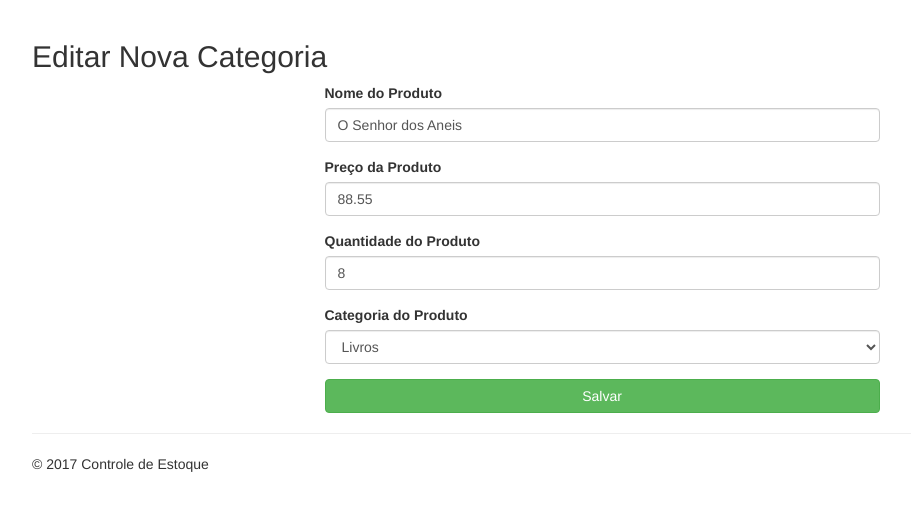
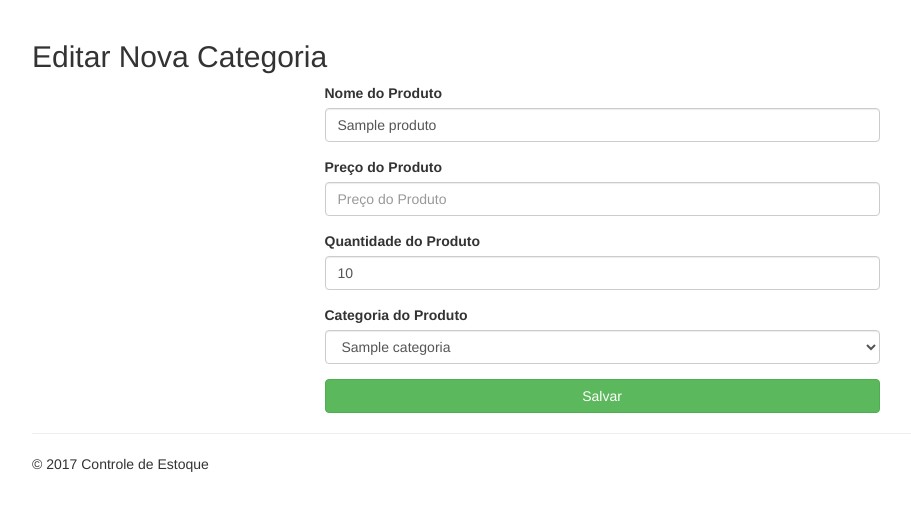
Before and after one commit to rayaf/pdo-php, a PHP site: page /produtos-editar.php?id=1 in a window 1280 px wide. Shown: the part 52-563 px from the top of the page, without its empty margins (38-949 px from the left). Run offline with PHP 8.4, Linux system fonts and the light colour scheme; tables that the repository leaves empty or names only in its code hold one stand-in row (values such as "Sample post").

Commit message:
criado funcao de editar produto

```diff
--- a/classes/Produto.php
+++ b/classes/Produto.php
@@ -6,6 +6,26 @@
     public $preco;
     public $quantidade;
     public $categoria_id;
+
+    public function __construct($id = false){
+        if ($id) {
+          $this->id = $id;
+          $this->carregar();
+        }
+    }
+
+    public function carregar(){
+      $query = "SELECT nome, preco, quantidade, categoria_id FROM produtos WHERE id = :id";
+      $conexao = Conexao::pegarConexao();
+      $stmt = $conexao->prepare($query);
+      $stmt->bindValue(':id', $this->id);
+      $stmt->execute();
+      $linha = $stmt->fetch();
+      $this->nome = $linha['nome'];
+      $this->preco = $linha['preco'];
+      $this->quantidade = $linha['quantidade'];
+      $this->categoria_id = $linha['categoria_id'];
+    }
 
     public static function listar(){
       $query = "SELECT p.id, p.nome, preco, quantidade, categoria_id, c.nome AS categoria_nome
@@ -29,4 +49,16 @@
       $stmt->bindValue(':categoria_id', $this->categoria_id);
       $stmt->execute();
     }
+
+    public function atualizar(){
+      $query = "UPDATE produtos SET nome = :nome, preco = :preco, quantidade = :quantidade, categoria_id = :categoria_id WHERE id = :id";
+      $conexao = Conexao::pegarConexao();
+      $stmt = $conexao->prepare($query);
+      $stmt->bindValue(':nome', $this->nome);
+      $stmt->bindValue(':preco', $this->preco);
+      $stmt->bindValue(':quantidade', $this->quantidade);
+      $stmt->bindValue(':categoria_id', $this->categoria_id);
+      $stmt->bindValue(':id', $this->id);
+      $stmt->execute();
+    }
   }
--- a/produtos-editar.php
+++ b/produtos-editar.php
@@ -1,3 +1,14 @@
+<?php require_once 'global.php' ?>
+<?php
+    $listaCategoria = Categoria::listar();
+    try {
+        $produto = new Produto($_GET['id']);
+        $listaCategoria = Categoria::listar();
+    } catch (Exception $e) {
+        Erro::trataErro($e);
+    }
+?>
+
 <?php require_once 'cabecalho.php' ?>
 <div class="row">
     <div class="col-md-12">
@@ -5,28 +16,37 @@
     </div>
 </div>
 
-<form action="#" method="post">
+<form action="produtos-editar-post.php" method="post">
+    <input type="hidden" name="id" value="<?php echo $produto->id ?>">
     <div class="row">
         <div class="col-md-6 col-md-offset-3">
-            <div class="form-group">
-                <label for="nome">Nome do Produto</label>
-                <input type="text" value="O Senhor dos Aneis" class="form-control" placeholder="Nome do Produto" required>
+        <div class="form-group">
+            <label for="nome">Nome do Produto</label>
+            <input type="text" name="nome" value="<?php echo $produto->nome ?>" class="form-control" placeholder="Nome do Produto" required>
             </div>
             <div class="form-group">
-                <label for="preco">Preço da Produto</label>
-                <input type="number" value="88.55" step="0.01" min="0" class="form-control" placeholder="Preço do Produto" required>
+                <label for="preco">Preço do Produto</label>
+                <input type="number" name="preco" value="<?php echo $produto->preco ?>" step="0.01" min="0" class="form-control" placeholder="Preço do Produto" required>
             </div>
             <div class="form-group">
                 <label for="quantidade">Quantidade do Produto</label>
-                <input type="number" value="8" min="0" class="form-control" placeholder="Quantidade do Produto" required>
+                <input type="number" name="quantidade" value="<?php echo $produto->quantidade ?>" min="0" class="form-control" placeholder="Quantidade do Produto" required>
             </div>
             <div class="form-group">
                 <label for="nome">Categoria do Produto</label>
-                <select class="form-control">
-                    <option value="1" selected>Livros</option>
-                    <option value="1">Revistas</option>
+                <select class="form-control" name="categoria_id">
+                    <?php $selected = '' ?>
+                    <?php foreach ($listaCategoria as $linha): ?>
+                        <?php
+                            if ($linha['id'] == $produto->categoria_id) {
+                                $selected = 'selected';
+                            }
+                        ?>
+                        <option <?php echo $selected ?> value="<?php echo $linha['id'] ?>"><?php echo $linha['nome'] ?></option>
+                        <?php $selected = '' ?>
+                    <?php endforeach ?>
                 </select>
-            </div>
+        </div>
             <input type="submit" class="btn btn-success btn-block" value="Salvar">
         </div>
     </div>
--- a/produtos.php
+++ b/produtos.php
@@ -43,8 +43,8 @@
                         <td>R$ <?php echo $linha['preco'] ?> </td>
                         <td> <?php echo $linha['quantidade'] ?> </td>
                         <td> <?php echo $linha['categoria_nome'] ?> </td>
-                        <td><a href="/produtos-editar.php?=<?php echo $linha['id'] ?>" class="btn btn-info">Editar</a></td>
-                        <td><a href="/produtos-excluir-post.php?=<?php echo $linha['id'] ?>" class="btn btn-danger">Excluir</a></td>
+                        <td><a href="/produtos-editar.php?id=<?php echo $linha['id'] ?>" class="btn btn-info">Editar</a></td>
+                        <td><a href="/produtos-excluir-post.php?id=<?php echo $linha['id'] ?>" class="btn btn-danger">Excluir</a></td>
                     </tr>
                 <?php endforeach ?>
             </tbody>
```
Also changed, not shown: produtos-editar-post.php (added, +17 -0 lines).
